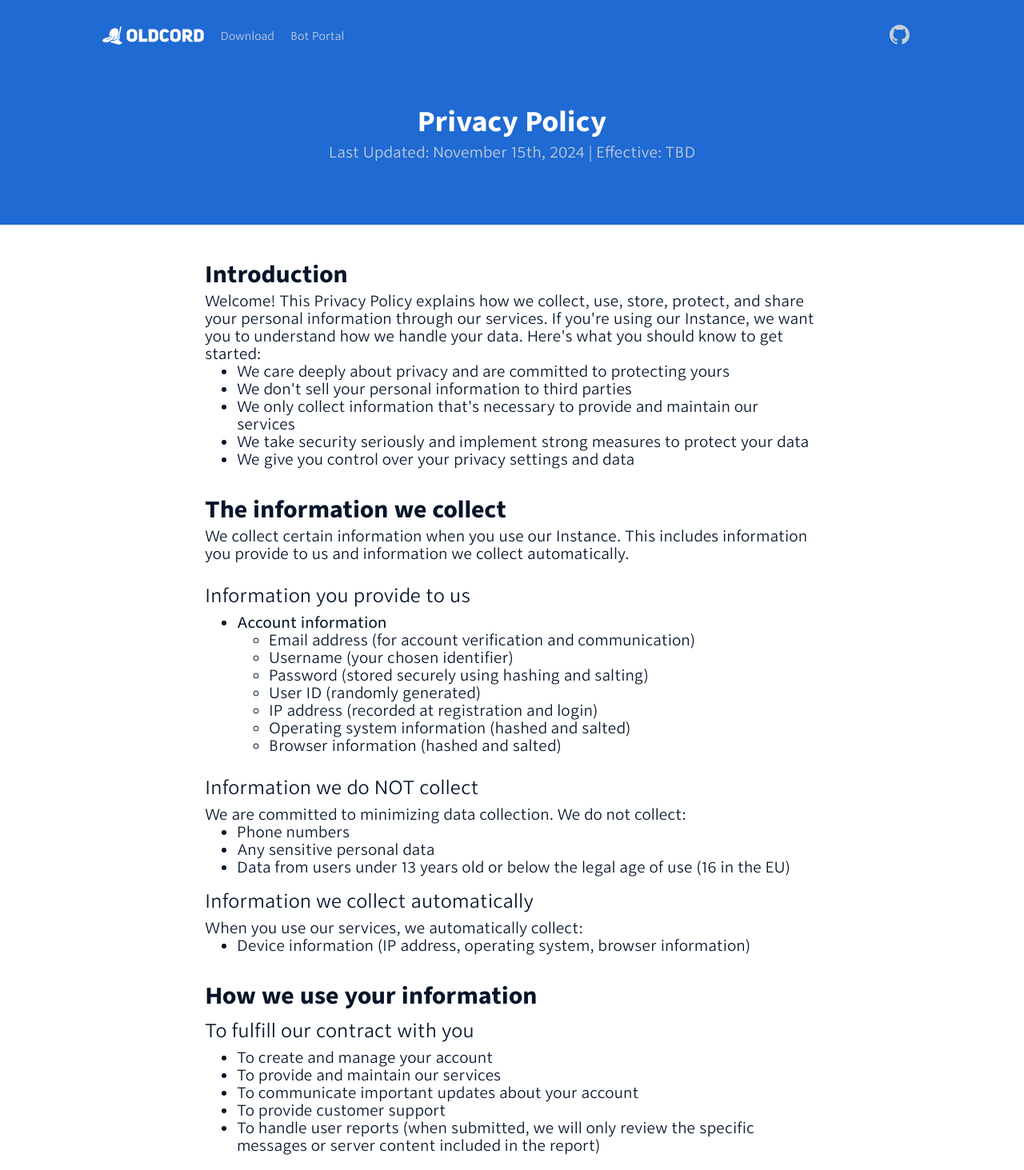
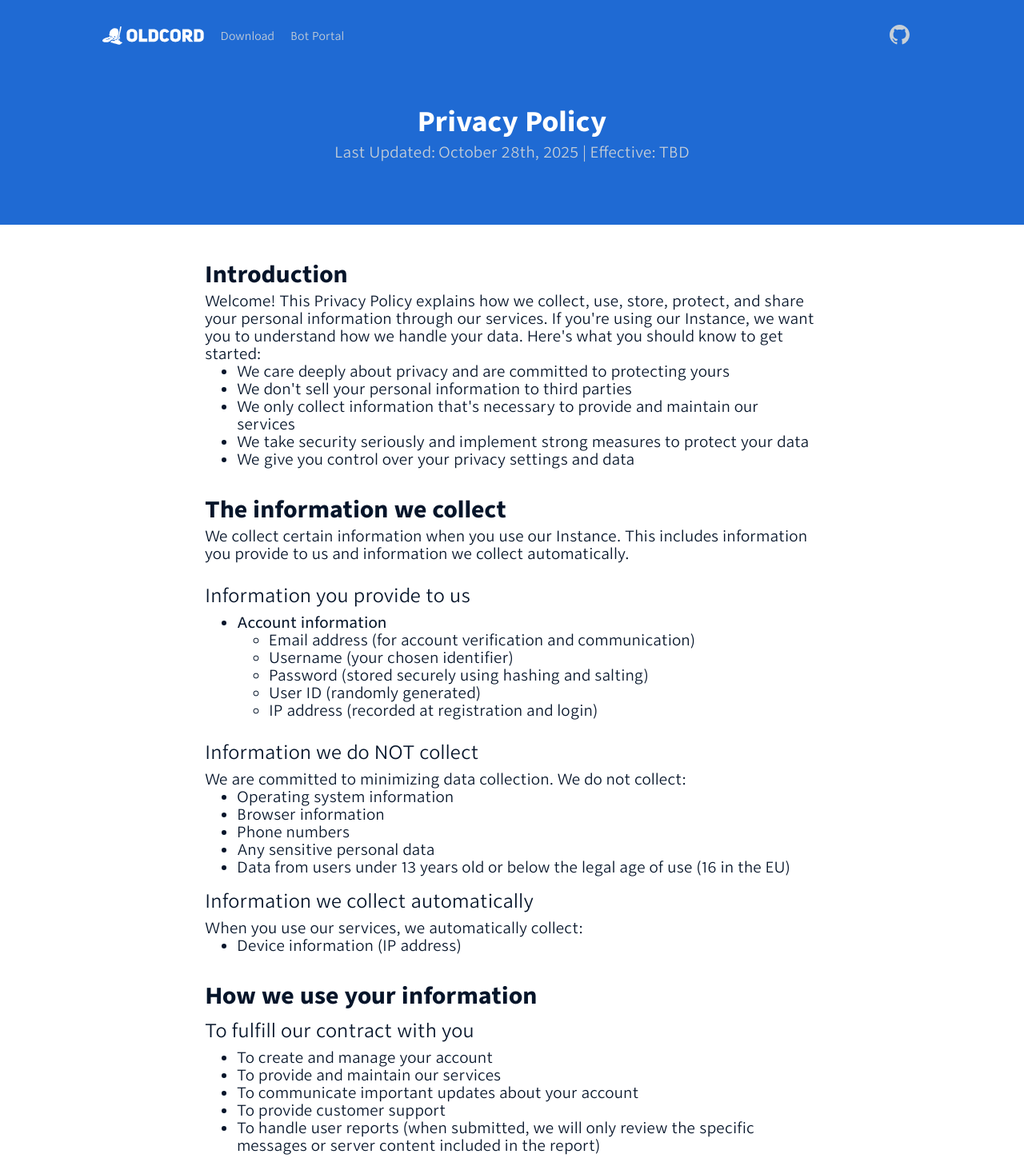
Before and after one commit to oldcordapp/WebsiteV2, a React (Vite) app: page /privacy in a window 1280 px wide. Shown: the top 1463 px of the page at 80% size. Built offline with nearby package versions, Linux system fonts and the light colour scheme; no server answers; a small style sheet from the web is missing.

Commit message:
updated privacy policy

```diff
--- a/src/pages/privacy.jsx
+++ b/src/pages/privacy.jsx
@@ -10,7 +10,7 @@ const Privacy = () => {
         <div className={styles["tagline-container"]}>
           <div className={styles["tagline-title"]}>Privacy Policy</div>
           <div className={`${styles["tagline-subtitle"]} text-light-gray`}>
-            Last Updated: November 15th, 2024 | Effective: TBD
+            Last Updated: October 28th, 2025 | Effective: TBD
           </div>
         </div>
       </div>
@@ -73,12 +73,6 @@ const Privacy = () => {
               <li className={sectionStyles.text}>
                 IP address (recorded at registration and login)
               </li>
-              <li className={sectionStyles.text}>
-                Operating system information (hashed and salted)
-              </li>
-              <li className={sectionStyles.text}>
-                Browser information (hashed and salted)
-              </li>
             </ul>
           </ul>
           <span className={sectionStyles.subtitle}>
@@ -88,6 +82,8 @@ const Privacy = () => {
             We are committed to minimizing data collection. We do not collect:
           </span>
           <ul>
+            <li className={sectionStyles.text}>Operating system information</li>
+            <li className={sectionStyles.text}>Browser information</li>
             <li className={sectionStyles.text}>Phone numbers</li>
             <li className={sectionStyles.text}>Any sensitive personal data</li>
             <li className={sectionStyles.text}>
@@ -103,8 +99,7 @@ const Privacy = () => {
           </span>
           <ul>
             <li className={sectionStyles.text}>
-              Device information (IP address, operating system, browser
-              information)
+              Device information (IP address)
             </li>
           </ul>
           <span className={sectionStyles.title}>
```
